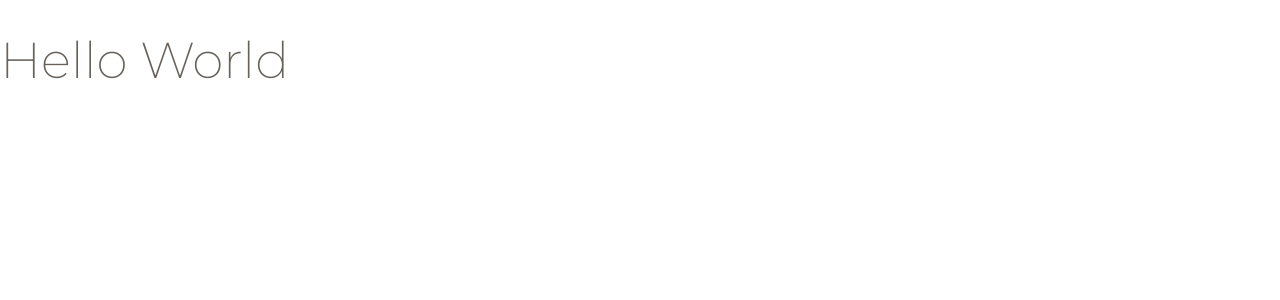
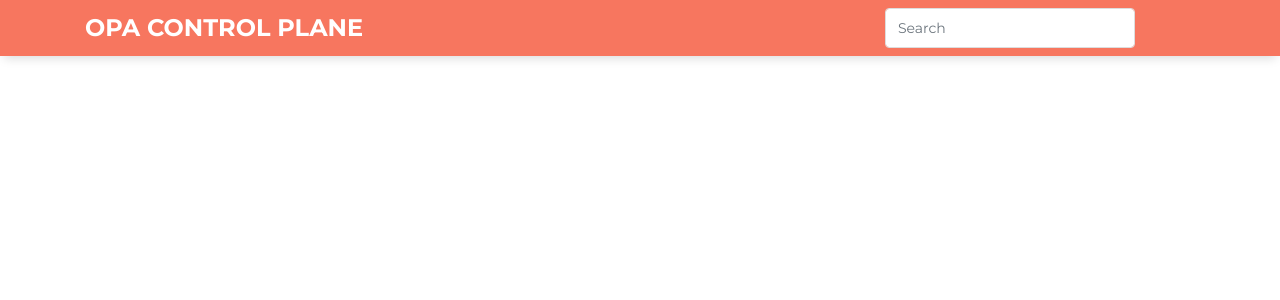
Before and after one commit to ton3s/hello-world-template, a React (Create React App) app: page / in a window 1280 px wide. Shown: the top 300 px of the page. Built offline with nearby package versions, Linux system fonts and the light colour scheme.

Commit message:
Add Navbar

```diff
--- a/package.json
+++ b/package.json
@@ -1,5 +1,5 @@
 {
-	"name": "hello-world",
+	"name": "opa-control-plane",
 	"version": "0.1.0",
 	"private": true,
 	"dependencies": {
--- a/public/index.html
+++ b/public/index.html
@@ -32,6 +32,11 @@
 			href="https://maxcdn.bootstrapcdn.com/font-awesome/latest/css/font-awesome.min.css"
 			rel="stylesheet"
 		/>
+		<link
+			rel="stylesheet"
+			href="https://cdnjs.cloudflare.com/ajax/libs/animate.css/4.1.1/animate.min.css"
+		/>
+
 		<title>React App</title>
 	</head>
 	<body>
--- a/src/components/App.js
+++ b/src/components/App.js
@@ -1,13 +1,39 @@
-import React, { Component } from 'react'
+import React, { useState, useEffect } from 'react'
+import {
+	BrowserRouter as Router,
+	Route,
+	Switch,
+	Redirect,
+} from 'react-router-dom'
 
-class App extends Component {
-	render() {
-		return (
-			<React.Fragment>
-				<h1>Hello World</h1>
-			</React.Fragment>
-		)
+// Components
+import CandleNavbar from './OPANavbar'
+
+export default function OPAControlPlane() {
+	const [policies, setPolicies] = useState([])
+	const [searchTerm, setSearchTerm] = useState('')
+	const [filteredPolicies, setFilteredPolicies] = useState()
+
+	useEffect(() => {
+		setFilteredPolicies(policies)
+	}, [policies])
+
+	function handleSearch(searchTerm) {
+		if (searchTerm) {
+			const filtered = policies.filter((policy) => {
+				return policy.toLowerCase().includes(searchTerm.toLowerCase())
+			})
+			setFilteredPolicies(filtered)
+		} else {
+			// Reset the list if there is no search term
+			setFilteredPolicies(policies)
+		}
+		setSearchTerm(searchTerm)
 	}
+
+	return (
+		<Router>
+			<CandleNavbar searchTerm={searchTerm} handleSearch={handleSearch} />
+		</Router>
+	)
 }
-
-export default App
--- /dev/null
+++ b/src/components/OPANavbar.js
@@ -0,0 +1,66 @@
+import React from 'react'
+import { useHistory } from 'react-router-dom'
+import {
+	Button,
+	FormGroup,
+	Form,
+	Input,
+	NavbarBrand,
+	Navbar,
+	Container,
+} from 'reactstrap'
+
+const styles = {
+	title: {
+		fontSize: '24px',
+		color: 'white',
+		padding: '5px 0px 5px',
+	},
+	search: {
+		width: '250px',
+	},
+	close: {
+		top: '0px',
+	},
+	btn__padding: {
+		padding: '0',
+	},
+	nav: {
+		padding: '0px 0px',
+	},
+}
+
+export default function OPANavbar({ searchTerm, handleSearch }) {
+	const history = useHistory()
+
+	function navigateHome() {
+		history.push('/')
+	}
+
+	return (
+		<>
+			<Navbar color='danger' expand='lg' style={styles.nav}>
+				<Container>
+					<NavbarBrand
+						className='col-md-8 text-center text-md-left animate__animated animate__fadeInDownBig'
+						style={styles.title}
+						onClick={navigateHome}>
+						OPA Control Plane
+					</NavbarBrand>
+					<Form className='form-inline ml-auto col-md-4 justify-content-center'>
+						<FormGroup className='has-white'>
+							<Input
+								className='animate__animated animate__flipInX'
+								style={styles.search}
+								placeholder='Search'
+								type='text'
+								value={searchTerm}
+								onChange={(e) => handleSearch(e.target.value)}
+							/>
+						</FormGroup>
+					</Form>
+				</Container>
+			</Navbar>
+		</>
+	)
+}
```
